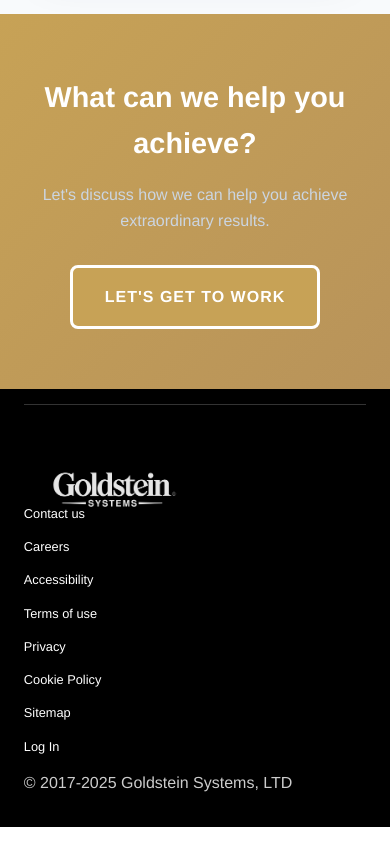
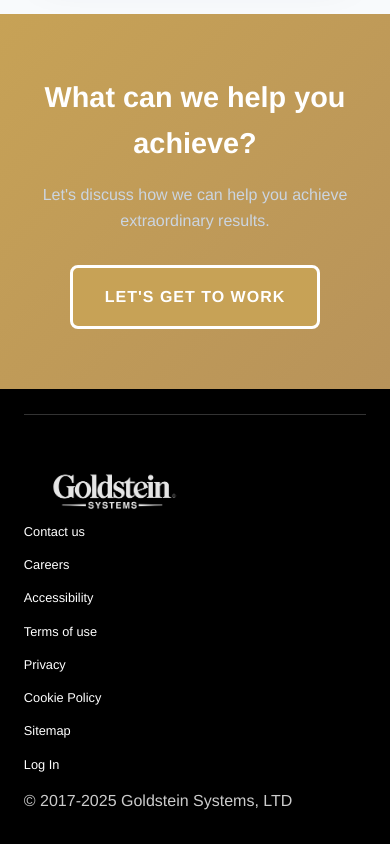
Before and after one commit to goldstein18/goldsteinsystems, a React (Create React App) app: page / in a window 390 px wide. Shown: the part 6433-7277 px from the top of the page. Built offline with nearby package versions, Linux system fonts and the light colour scheme; the HTML template or start-up script is replaced by a standard one.

Commit message:
logo fix

```diff
--- a/src/components/Footer.css
+++ b/src/components/Footer.css
@@ -1,7 +1,7 @@
 .footer {
   background: #000000;
   color: white;
-  padding: 20px 0;
+  padding: 30px 0 40px 0;
 }
 
 .footer .container {
@@ -12,13 +12,13 @@
 
 .footer-bottom {
   text-align: center;
-  padding: 1rem 0;
+  padding: 0;
 }
 
 .footer-logo {
   text-align: center;
-  margin-bottom: 3rem;
-  padding-top: 1rem;
+  margin-bottom: 4rem;
+  padding-top: 0;
 }
 
 .footer-logo img {
@@ -64,7 +64,7 @@
 /* Responsive Design */
 @media (max-width: 768px) {
   .footer {
-    padding: 15px 0;
+    padding: 25px 0 30px 0;
   }
 
   .footer .container {
@@ -77,8 +77,8 @@
 
   .footer-logo {
     text-align: left;
-    margin-bottom: 2.5rem;
-    padding-top: 0.5rem;
+    margin-bottom: 3rem;
+    padding-top: 0;
   }
 
   .footer-logo img {
@@ -115,8 +115,8 @@
 
   .footer-logo {
     text-align: left;
-    margin-bottom: 2rem;
-    padding-top: 0.5rem;
+    margin-bottom: 2.5rem;
+    padding-top: 0;
   }
 
   .footer-logo img {
```
